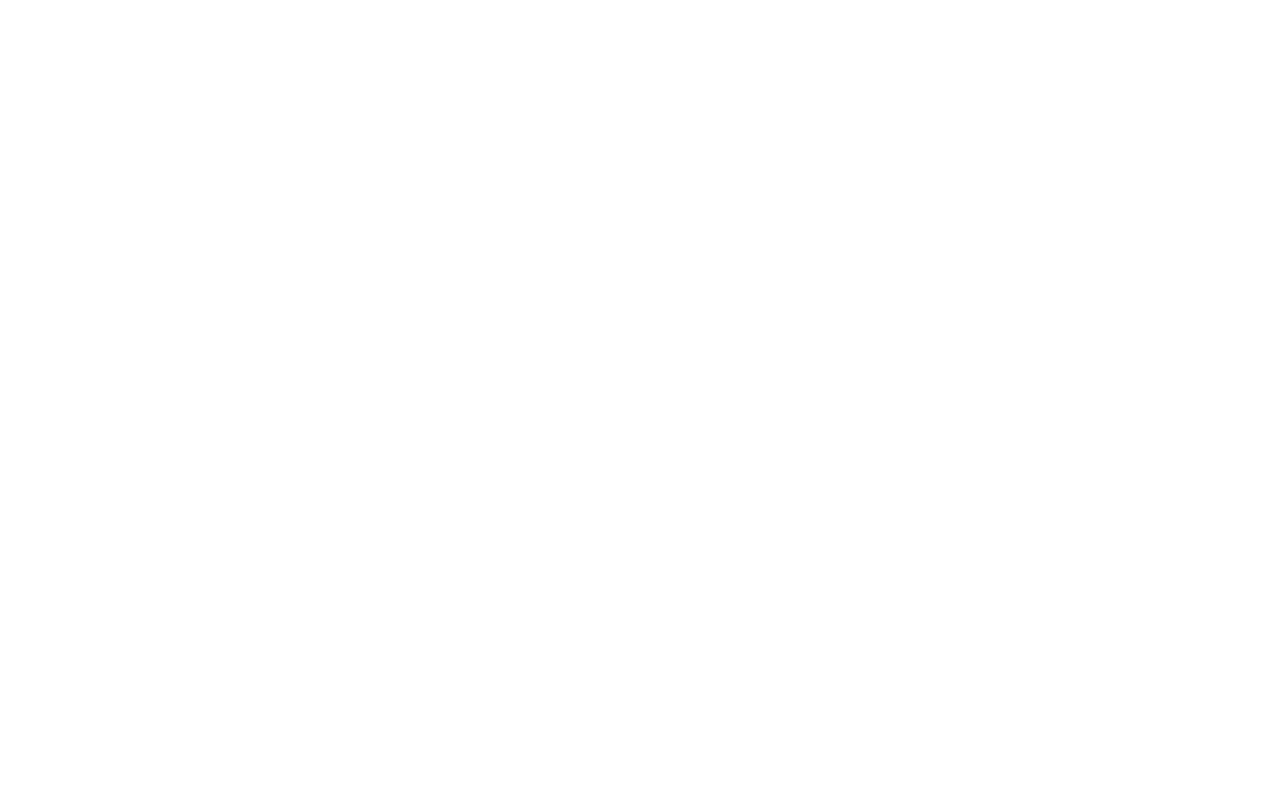
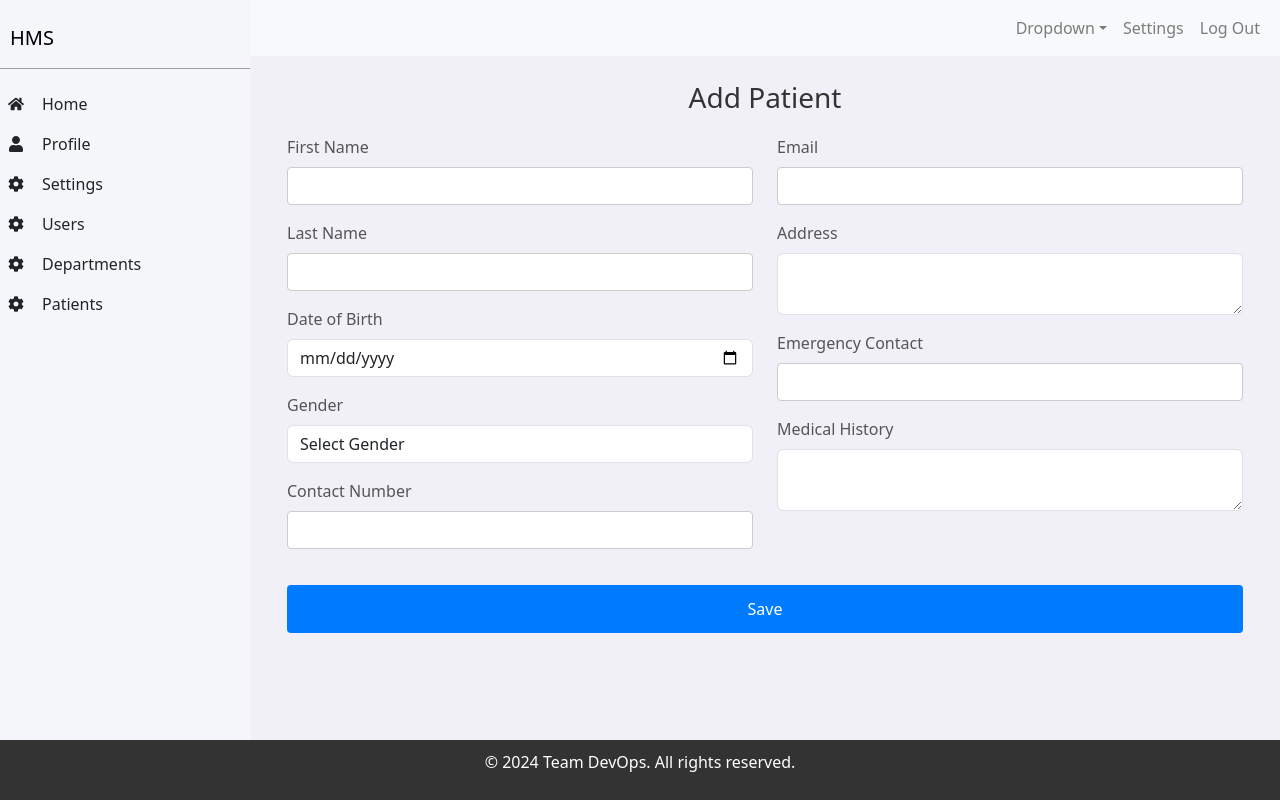
Before and after one commit to madushanka92/T3-JS-Project-HMS, a React (Vite) app: page /patients/create in a window 1280 px wide. Before the commit this address had no page. Built offline with nearby package versions, Linux system fonts and the light colour scheme.

Commit message:
Patient CRUD

```diff
--- a/src/_services/apiService.js
+++ b/src/_services/apiService.js
@@ -36,4 +36,13 @@
     deleteDepartment: (id) => api.delete(`/departments/${id}`),
 };
 
-export { userService, roleService, departmentService };
+// Patient API
+const patientService = {
+    getAllPatients: () => api.get("/patients"),
+    getPatientById: (id) => api.get(`/patients/${id}`),
+    createPatient: (patientData) => api.post('/patients', patientData),
+    updatePatient: (id, patientData) => api.put(`/patients/${id}`, patientData),
+    deletePatient: (id) => api.delete(`/patients/${id}`),
+};
+
+export { userService, roleService, departmentService, patientService };
--- a/src/component/sideMenu.jsx
+++ b/src/component/sideMenu.jsx
@@ -192,6 +192,43 @@
                   </Nav>
                 )}
               </Nav.Item>
+
+              {/* Patient menu with subitems */}
+              <Nav.Item>
+                <Nav.Link
+                  onClick={() => toggleSubMenu("patients")}
+                  className={`text-dark ${
+                    activeKey === "/patients" ? "bg-selected" : ""
+                  }`}
+                >
+                  <FaCog className="me-2" />
+                  <span>Patients</span>
+                </Nav.Link>
+                {openSubMenu === "patients" && (
+                  <Nav className="flex-column ps-3">
+                    <Nav.Item>
+                      <Nav.Link
+                        href="/patients/list"
+                        className={`text-dark ${
+                          activeKey === "/patients/list" ? "bg-selected" : ""
+                        }`}
+                      >
+                        Patients List
+                      </Nav.Link>
+                    </Nav.Item>
+                    <Nav.Item>
+                      <Nav.Link
+                        href="/patients/create"
+                        className={`text-dark ${
+                          activeKey === "/patients/create" ? "bg-selected" : ""
+                        }`}
+                      >
+                        Patients Create
+                      </Nav.Link>
+                    </Nav.Item>
+                  </Nav>
+                )}
+              </Nav.Item>
             </Nav>
           </Navbar>
         </div>
--- /dev/null
+++ b/src/views/Patient/patient-create.jsx
@@ -0,0 +1,172 @@
+import React, { useState, useEffect } from "react";
+import { patientService } from "../../_services/apiService";
+import { useNavigate, useParams } from "react-router-dom";
+
+const PatientForm = () => {
+  const navigate = useNavigate();
+  const { id } = useParams();
+  const [formData, setFormData] = useState({
+    firstName: "",
+    lastName: "",
+    dateOfBirth: "",
+    gender: "",
+    contactNumber: "",
+    email: "",
+    address: "",
+    emergencyContact: "",
+    medicalHistory: "",
+  });
+  const [error, setError] = useState(null);
+
+  useEffect(() => {
+    if (id) {
+      patientService
+        .getPatientById(id)
+        .then((response) => {
+          const data = response.data;
+          const formattedDate = data.dateOfBirth
+            ? new Date(data.dateOfBirth).toISOString().split("T")[0]
+            : "";
+          setFormData({ ...data, dateOfBirth: formattedDate });
+        })
+        .catch(() => setError("Failed to load patient data."));
+    }
+  }, [id]);
+
+  const handleChange = (e) => {
+    const { name, value } = e.target;
+    setFormData({ ...formData, [name]: value });
+  };
+
+  const handleSubmit = (e) => {
+    e.preventDefault();
+    const apiCall = id
+      ? patientService.updatePatient(id, formData)
+      : patientService.createPatient(formData);
+
+    apiCall
+      .then(() => navigate("/patients/list"))
+      .catch(() => setError("Failed to save patient."));
+  };
+
+  return (
+    <div className="container">
+      <h2>{id ? "Edit Patient" : "Add Patient"}</h2>
+      {error && <p style={{ color: "red" }}>{error}</p>}
+
+      <form onSubmit={handleSubmit}>
+        <div className="row">
+          <div className="col-md-6">
+            <div className="form-group">
+              <label>First Name</label>
+              <input
+                type="text"
+                className="form-control"
+                name="firstName"
+                value={formData.firstName}
+                onChange={handleChange}
+                required
+              />
+            </div>
+            <div className="form-group">
+              <label>Last Name</label>
+              <input
+                type="text"
+                className="form-control"
+                name="lastName"
+                value={formData.lastName}
+                onChange={handleChange}
+                required
+              />
+            </div>
+            <div className="form-group">
+              <label>Date of Birth</label>
+              <input
+                type="date"
+                className="form-control"
+                name="dateOfBirth"
+                value={formData.dateOfBirth}
+                onChange={handleChange}
+                required
+              />
+            </div>
+            <div className="form-group">
+              <label>Gender</label>
+              <select
+                className="form-control"
+                name="gender"
+                value={formData.gender}
+                onChange={handleChange}
+                required
+              >
+                <option value="">Select Gender</option>
+                <option value="Male">Male</option>
+                <option value="Female">Female</option>
+                <option value="Other">Other</option>
+              </select>
+            </div>
+            <div className="form-group">
+              <label>Contact Number</label>
+              <input
+                type="text"
+                className="form-control"
+                name="contactNumber"
+                value={formData.contactNumber}
+                onChange={handleChange}
+              />
+            </div>
+          </div>
+
+          <div className="col-md-6">
+            <div className="form-group">
+              <label>Email</label>
+              <input
+                type="email"
+                className="form-control"
+                name="email"
+                value={formData.email}
+                onChange={handleChange}
+              />
+            </div>
+            <div className="form-group">
+              <label>Address</label>
+              <textarea
+                className="form-control"
+                name="address"
+                value={formData.address}
+                onChange={handleChange}
+              />
+            </div>
+            <div className="form-group">
+              <label>Emergency Contact</label>
+              <input
+                type="text"
+                className="form-control"
+                name="emergencyContact"
+                value={formData.emergencyContact}
+                onChange={handleChange}
+              />
+            </div>
+            <div className="form-group">
+              <label>Medical History</label>
+              <textarea
+                className="form-control"
+                name="medicalHistory"
+                value={formData.medicalHistory}
+                onChange={handleChange}
+              />
+            </div>
+          </div>
+        </div>
+
+        <div className="mt-3">
+          <button type="submit" className="btn btn-primary">
+            {id ? "Update" : "Save"}
+          </button>
+        </div>
+      </form>
+    </div>
+  );
+};
+
+export default PatientForm;
--- /dev/null
+++ b/src/views/Patient/patient-list.jsx
@@ -0,0 +1,83 @@
+import React, { useState, useEffect } from "react";
+import { patientService } from "../../_services/apiService";
+import { useNavigate } from "react-router-dom";
+
+const PatientListPage = () => {
+  const [patients, setPatients] = useState([]);
+  const [error, setError] = useState(null);
+  const navigate = useNavigate();
+
+  useEffect(() => {
+    patientService
+      .getAllPatients()
+      .then((response) => {
+        console.log(response.data);
+        setPatients(response.data);
+      })
+      .catch((err) => setError("Failed to load patients."));
+  }, []);
+
+  const handleEdit = (id) => navigate(`/patients/edit/${id}`);
+  const handleDelete = (id) => {
+    if (window.confirm("Are you sure you want to delete this patient?")) {
+      patientService
+        .deletePatient(id)
+        .then(() => setPatients((prev) => prev.filter((p) => p._id !== id)))
+        .catch(() => setError("Failed to delete patient."));
+    }
+  };
+
+  return (
+    <div className="container">
+      <h2>Patient List</h2>
+      {error && <p style={{ color: "red" }}>{error}</p>}
+
+      <button
+        className="btn btn-primary"
+        onClick={() => navigate("/patients/create")}
+      >
+        Add Patient
+      </button>
+
+      <table className="table table-striped mt-3">
+        <thead>
+          <tr>
+            <th>First Name</th>
+            <th>Last Name</th>
+            <th>Date of Birth</th>
+            <th>Gender</th>
+            <th>Contact Number</th>
+            <th>Actions</th>
+          </tr>
+        </thead>
+        <tbody>
+          {patients.map((p) => (
+            <tr key={p._id}>
+              <td>{p.firstName}</td>
+              <td>{p.lastName}</td>
+              <td>{new Date(p.dateOfBirth).toLocaleDateString()}</td>
+              <td>{p.gender}</td>
+              <td>{p.contactNumber || "N/A"}</td>
+              <td>
+                <button
+                  className="btn btn-warning mr-3"
+                  onClick={() => handleEdit(p._id)}
+                >
+                  Edit
+                </button>
+                <button
+                  className="btn btn-danger"
+                  onClick={() => handleDelete(p._id)}
+                >
+                  Delete
+                </button>
+              </td>
+            </tr>
+          ))}
+        </tbody>
+      </table>
+    </div>
+  );
+};
+
+export default PatientListPage;
```
Also changed, not shown: src/route/index.jsx (+8 -0 lines).
